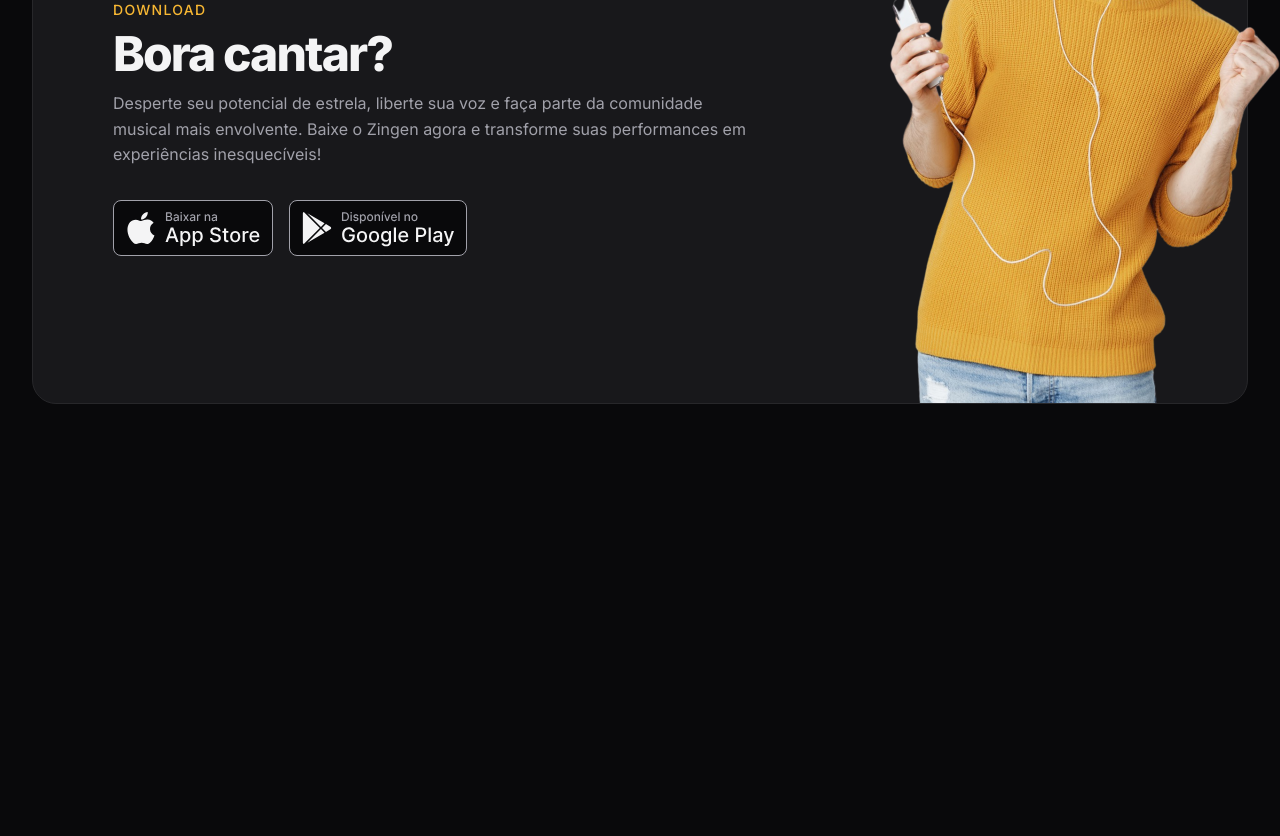
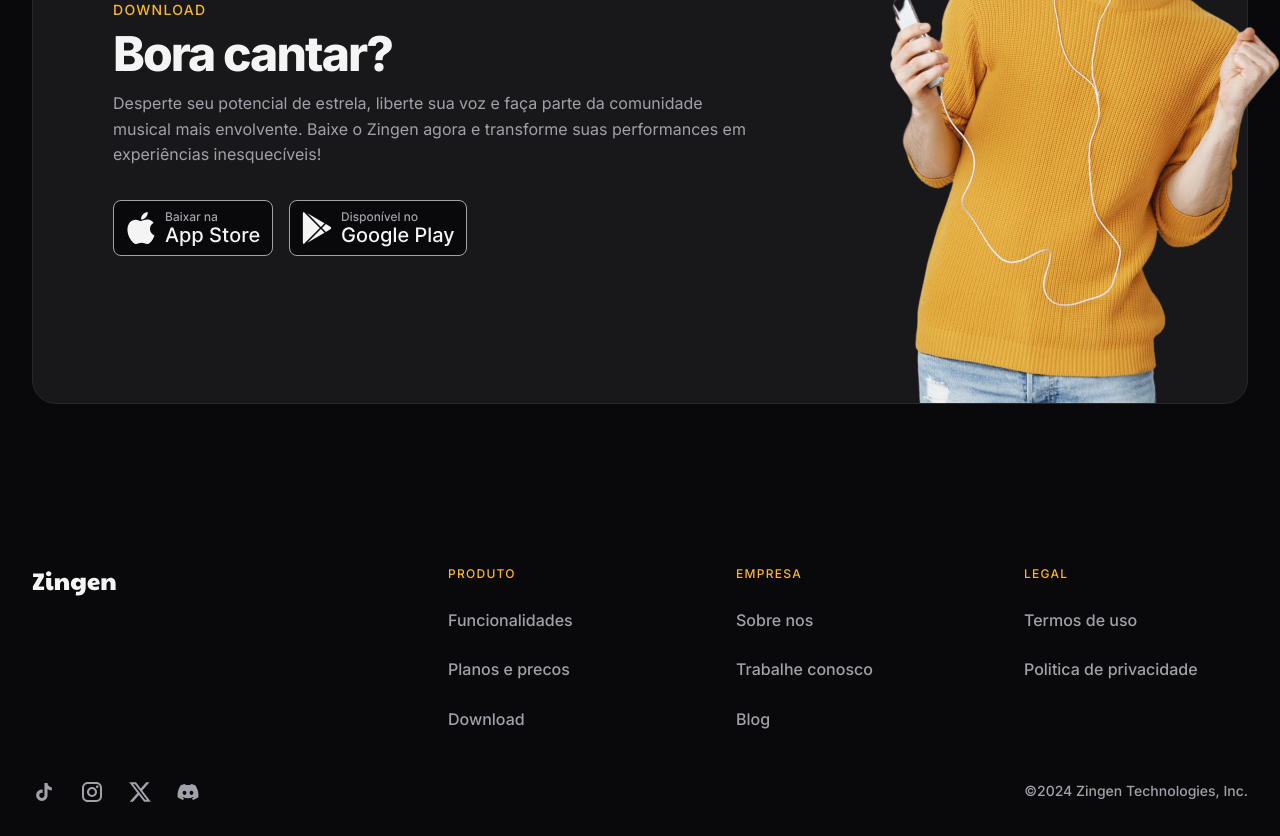
Before and after one commit to TaynaCandidaSilva/Zingen, a plain HTML site: page index.html in a window 1280 px wide. Shown: the part 3765-4601 px from the top of the page. Before the commit the page ends 4249 px from the top, so only its background shows below. Drawn offline with Linux system fonts and the light colour scheme.

Commit message:
Secao footer

```diff
--- a/index.html
+++ b/index.html
@@ -221,5 +221,61 @@
     </div>
   </section>
 
+  <footer>
+    <div class="container py-xl grid">
+      <section class="grid top">
+        <img src="assets/logo.svg" alt="">
+        <nav class="even-columns">
+          <ul role="list" class="grid gap-1.5">
+            <li class="title">Produto</li>
+            <li>
+              <a href="#features">Funcionalidades</a>
+            </li>
+            <li>
+              <a href="#princing">Planos e precos</a>
+            </li>
+            <li>
+              <a href="#download">Download</a>
+            </li>
+
+          </ul>
+          <ul role="list" class="grid gap-1.5">
+            <li class="title">Empresa</li>
+            <li>
+              <a href="#about">Sobre nos</a>
+            </li>
+            <li>
+              <a href="#">Trabalhe conosco</a>
+            </li>
+            <li>
+              <a href="#">Blog</a>
+            </li>
+
+          </ul>
+
+          <ul role="list" class="grid gap-1.5">
+            <li class="title">Legal</li>
+            <li>
+              <a href="#">Termos de uso</a>
+            </li>
+            <li>
+              <a href="#">Politica de privacidade</a>
+            </li>
+
+          </ul>
+        </nav>
+      </section>
+      <section class="bottom flex gap-1.5">
+        <div class="flex gap-1.5">
+          <a href="#" class="social" aria-label="tiktok" ></a>
+          <a href="#" class="social" aria-label="instagram" ></a>
+          <a href="#" class="social" aria-label="twitter" ></a>
+          <a href="#" class="social" aria-label="discord" ></a>
+        </div>
+        <span class="copy">©2024 Zingen Technologies, Inc.</span>
+      </section>
+    </div>
+  </footer>
+
 </body>
 </html>
--- /dev/null
+++ b/styles/footer.css
@@ -0,0 +1,59 @@
+footer {
+  color: var(--text-color-secondary);
+  font-weight: var(--fw-md);
+
+  & .container {
+    padding-inline: 3rem;
+  }
+
+  & .container,
+  & .top {
+    gap: 3rem;
+  }
+
+  & nav.even-columns {
+    gap: 4rem;
+  }
+
+  & .top ul {
+    align-content: start;
+  }
+
+  & .title {
+    font-size: 0.75rem;
+    letter-spacing: 0.08rem;
+    text-transform: uppercase;
+    color: var(--brand-color-primary);
+  }
+
+  & .bottom {
+    flex-wrap: wrap;
+
+    & > div {
+      margin-right: auto;
+    }
+
+    & span {
+      font-size: 0.875rem;
+    }
+  }
+
+  @media (width >= 80em) {
+    .container {
+      padding-inline: 0;
+      padding-bottom: 2rem;
+    }
+
+    & .top {
+      grid-template-columns: auto 1fr;
+
+      & nav {
+        margin-left: auto;
+
+        & ul {
+          width: 14rem;
+        }
+      }
+    }
+  }
+}
--- a/styles/global.css
+++ b/styles/global.css
@@ -48,6 +48,7 @@ html {
   color: var(--text-color-primary);
 
   overflow-x: hidden;
+  scroll-behavior: smooth;
 }
 
 body {
--- a/styles/index.css
+++ b/styles/index.css
@@ -10,3 +10,4 @@
 @import url(features.css) (width >= 80em);
 @import url(pricing.css);
 @import url(download.css);
+@import url(footer.css);
```
